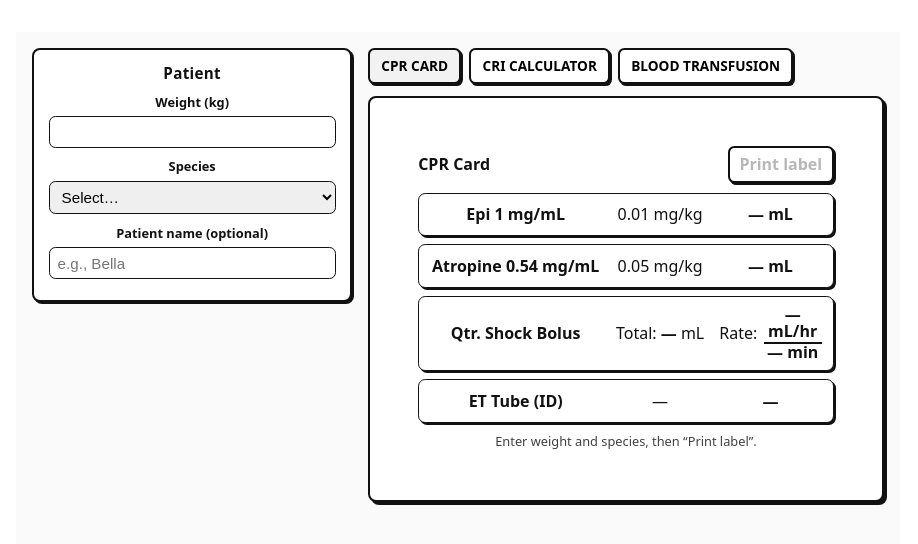
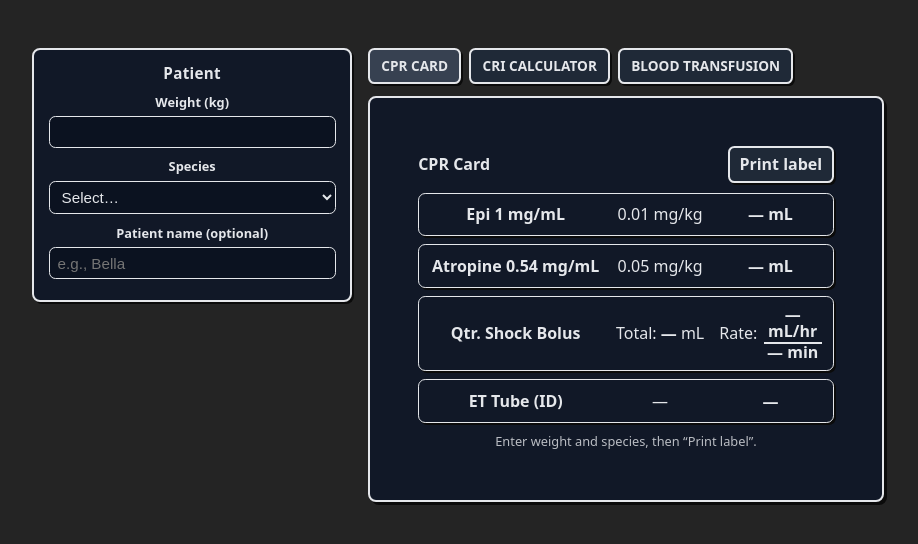
Before and after one commit to zappybiby/vetmedcalc, a Svelte app: page / in a window 1280 px wide. Shown: the top 544 px of the page, without its empty margins (182-1100 px from the left). Built offline with nearby package versions, Linux system fonts and the light colour scheme.

Commit message:
dark theme

```diff
--- a/src/App.svelte
+++ b/src/App.svelte
@@ -16,8 +16,9 @@
 <style>
   .page {
     min-height: 100vh;
-    background: #fafafa;
-    color: #111;
+    /* Inherit global dark styles */
+    background: transparent;
+    color: inherit;
   }
   .layout {
     max-width: 1200px;
--- a/src/app.css
+++ b/src/app.css
@@ -3,7 +3,8 @@
   line-height: 1.5;
   font-weight: 400;
 
-  color-scheme: light dark;
+  /* Force dark theme only */
+  color-scheme: dark;
   color: rgba(255, 255, 255, 0.87);
   background-color: #242424;
 
@@ -11,7 +12,13 @@
   text-rendering: optimizeLegibility;
   -webkit-font-smoothing: antialiased;
   -moz-osx-font-smoothing: grayscale;
+
+  /* Accessible focus ring */
+  --ring: 2px solid #0ea5e9;
 }
+/* Global box sizing and focus ring for inputs/buttons */
+* { box-sizing: border-box; }
+button:focus-visible, input:focus-visible, select:focus-visible { outline: var(--ring); outline-offset: 2px; }
 
 a {
   font-weight: 500;
@@ -64,21 +71,3 @@ button:focus,
 button:focus-visible {
   outline: 4px auto -webkit-focus-ring-color;
 }
-
-@media (prefers-color-scheme: light) {
-  :root {
-    color: #213547;
-    background-color: #ffffff;
-  }
-  a:hover {
-    color: #747bff;
-  }
-  button {
-    background-color: #f9f9f9;
-  }
-  :root { --ring: 2px solid #0ea5e9; }
-* { box-sizing: border-box; }
-body { font-family: system-ui, Segoe UI, Roboto, Helvetica, Arial, sans-serif; }
-button:focus-visible, input:focus-visible, select:focus-visible { outline: var(--ring); outline-offset: 2px; }
-
-}
--- a/src/lib/components/CPRCard.svelte
+++ b/src/lib/components/CPRCard.svelte
@@ -241,17 +241,17 @@
   /* --- screen card (unchanged from earlier, trimmed for brevity) --- */
   .card { display: grid; gap: .6rem; }
   .hdr { display: flex; justify-content: space-between; align-items: center; font-weight: 800; }
-  .btn { border: 2px solid #111; border-radius: .4rem; padding: .35rem .6rem; font-weight: 700; background: #fff; box-shadow: 2px 2px 0 #111; }
+  .btn { border: 2px solid #e5e7eb; color: #e5e7eb; border-radius: .4rem; padding: .35rem .6rem; font-weight: 700; background: #1f2937; box-shadow: 2px 2px 0 #0b0b0b; }
   .rows { display: grid; gap: .5rem; }
   .row { display: grid; align-items: center; gap: .5rem; grid-template-columns: 1.5fr .9fr .9fr;
-         background: #fff; border: 1.5px solid #111; border-radius: .45rem; padding: .55rem .7rem; box-shadow: 2px 2px 0 #111; }
+         background: #111827; color: #e5e7eb; border: 1.5px solid #e5e7eb; border-radius: .45rem; padding: .55rem .7rem; box-shadow: 2px 2px 0 #0b0b0b; }
   .row.grid4 { grid-template-columns: 1.4fr .8fr .9fr .6fr; }
   /* Shock bolus: stack rate over time, right aligned */
   /* Match base row column widths for perfect alignment */
   .row.bolus { grid-template-columns: 1.5fr .9fr .9fr; }
   .row.bolus .rt { display: flex; justify-content: flex-end; align-items: center; gap: .4rem; }
   .row.bolus .rt .stack { display: inline-grid; justify-items: center; line-height: 1.1; }
-  .row.bolus .rt .value { font-weight: 800; border-bottom: 2px solid #111; padding-bottom: 1px; }
+  .row.bolus .rt .value { font-weight: 800; border-bottom: 2px solid #e5e7eb; padding-bottom: 1px; }
   .row.bolus .rt .time { font-weight: 700; }
   .label { font-weight: 700; }
   .strong { font-weight: 800; }
--- a/src/lib/components/CRICalculator.svelte
+++ b/src/lib/components/CRICalculator.svelte
@@ -503,27 +503,28 @@
   .field.chk { grid-column: 1 / -1; }
   label { font-size: .85rem; font-weight: 700; }
   input, select {
-    border: 1.5px solid #111; border-radius: .4rem;
+    border: 1.5px solid #e5e7eb; border-radius: .4rem;
     padding: .4rem .5rem; font-size: .95rem;
+    background: #0b1220; color: #e5e7eb;
   }
   .row { display: grid; grid-template-columns: 1fr auto; gap: .4rem; align-items: center; }
 
   .results {
-    border: 2px solid #111; border-radius: .5rem;
-    padding: .7rem .8rem; box-shadow: 2px 2px 0 #111; background: #fff;
+    border: 2px solid #e5e7eb; border-radius: .5rem;
+    padding: .7rem .8rem; box-shadow: 2px 2px 0 #0b0b0b; background: #111827; color: #e5e7eb;
   }
   .sub { margin: 0 0 .4rem 0; font-size: .95rem; font-weight: 900; }
   /* .rows and .val were used by the old layout */
 
   .banner.warn {
-    border: 2px dashed #111; padding: .5rem; border-radius: .4rem;
-    background: #fffae6; font-weight: 800;
+    border: 2px dashed #facc15; padding: .5rem; border-radius: .4rem;
+    background: #3b2f00; color: #fef3c7; font-weight: 800;
   }
   .muted { opacity: .7; margin: 0 .2rem; }
   .warn { color: #b45309; font-weight: 800; margin-left: .25rem; }
   .pill {
-    border: 1.5px solid #111; border-radius: 999px;
-    padding: .08rem .4rem; font-weight: 800; background: #f6f6f6;
+    border: 1.5px solid #e5e7eb; border-radius: 999px;
+    padding: .08rem .4rem; font-weight: 800; background: #0b1220; color: #e5e7eb;
   }
   .note { font-size: .8rem; opacity: .85; }
 
@@ -536,7 +537,7 @@
 
   /* New mapping layout */
 
-  .section { border: 1.5px solid #111; border-radius: .45rem; padding: .55rem .6rem; background: #fff; margin-bottom: .6rem; }
+  .section { border: 1.5px solid #e5e7eb; border-radius: .45rem; padding: .55rem .6rem; background: #0b1220; color: #e5e7eb; margin-bottom: .6rem; }
   .section-title { font-size: .8rem; font-weight: 900; margin-bottom: .35rem; }
   .kv { display: grid; grid-template-columns: 1fr auto; row-gap: .35rem; column-gap: .6rem; align-items: center; }
   .kv .k { opacity: .9; }
@@ -553,7 +554,7 @@
   .subnote { font-size: .85rem; opacity: .75; font-weight: 500; margin-top: .15rem; }
 
   .draws { display: grid; grid-template-columns: repeat(auto-fit, minmax(220px, 1fr)); gap: .6rem; }
-  .card { border: 1.5px solid #111; border-radius: .45rem; padding: .6rem .65rem; background: #f9f9f9; }
+  .card { border: 1.5px solid #e5e7eb; border-radius: .45rem; padding: .6rem .65rem; background: #0b1220; color: #e5e7eb; }
   .card-title { font-weight: 900; font-size: .85rem; margin-bottom: .25rem; }
   .big { font-variant-numeric: tabular-nums; font-weight: 900; font-size: 1.05rem; margin-bottom: .2rem; }
   .detail { font-variant-numeric: tabular-nums; }
--- a/src/lib/components/TabShell.svelte
+++ b/src/lib/components/TabShell.svelte
@@ -41,17 +41,17 @@
   .shell { display: grid; gap: .75rem; }
   .tabs { display: flex; flex-wrap: wrap; gap: .5rem; }
   .tab {
-    border: 2px solid #111; background: #fff; padding: .4rem .7rem;
+    border: 2px solid #e5e7eb; background: #1f2937; color: #e5e7eb; padding: .4rem .7rem;
     border-radius: .4rem; font-weight: 700; font-size: .85rem;
-    box-shadow: 2px 2px 0 #111;
+    box-shadow: 2px 2px 0 #0b0b0b;
   }
-  .tab.is-active { background: #f2f2f2; }
+  .tab.is-active { background: #374151; }
   .panel {
     min-height: 40vh;
-    border: 2px solid #111; border-radius: .5rem; padding: 1rem;
-    box-shadow: 3px 3px 0 #111; background: #fff;
+    border: 2px solid #e5e7eb; border-radius: .5rem; padding: 1rem;
+    box-shadow: 3px 3px 0 #0b0b0b; background: #111827; color: #e5e7eb;
   }
-  .placeholder { color: #444; opacity: .9; }
+  .placeholder { color: #cbd5e1; opacity: .9; }
   @media (max-width: 720px) {
     .tabs { gap: .4rem; }
   }
--- a/src/lib/components/patientpanel.svelte
+++ b/src/lib/components/patientpanel.svelte
@@ -46,11 +46,12 @@
     position: sticky;
     top: 1rem;
     align-self: start;
-    background: white;
-    border: 2px solid #111;
+    background: #111827;
+    border: 2px solid #e5e7eb;
     border-radius: .5rem;
     padding: .75rem .9rem;
-    box-shadow: 2px 2px 0 #111;
+    box-shadow: 2px 2px 0 #0b0b0b;
+    color: #e5e7eb;
   }
   .panel__title {
     font-size: 0.95rem;
@@ -60,6 +61,7 @@
   .field { display: grid; gap: .25rem; margin-bottom: .6rem; }
   label { font-size: .8rem; font-weight: 600; }
   input, select {
-    border: 1.5px solid #111; border-radius: .4rem; padding: .4rem .5rem; font-size: .95rem;
+    border: 1.5px solid #e5e7eb; border-radius: .4rem; padding: .4rem .5rem; font-size: .95rem;
+    background: #0b1220; color: #e5e7eb;
   }
 </style>
```
